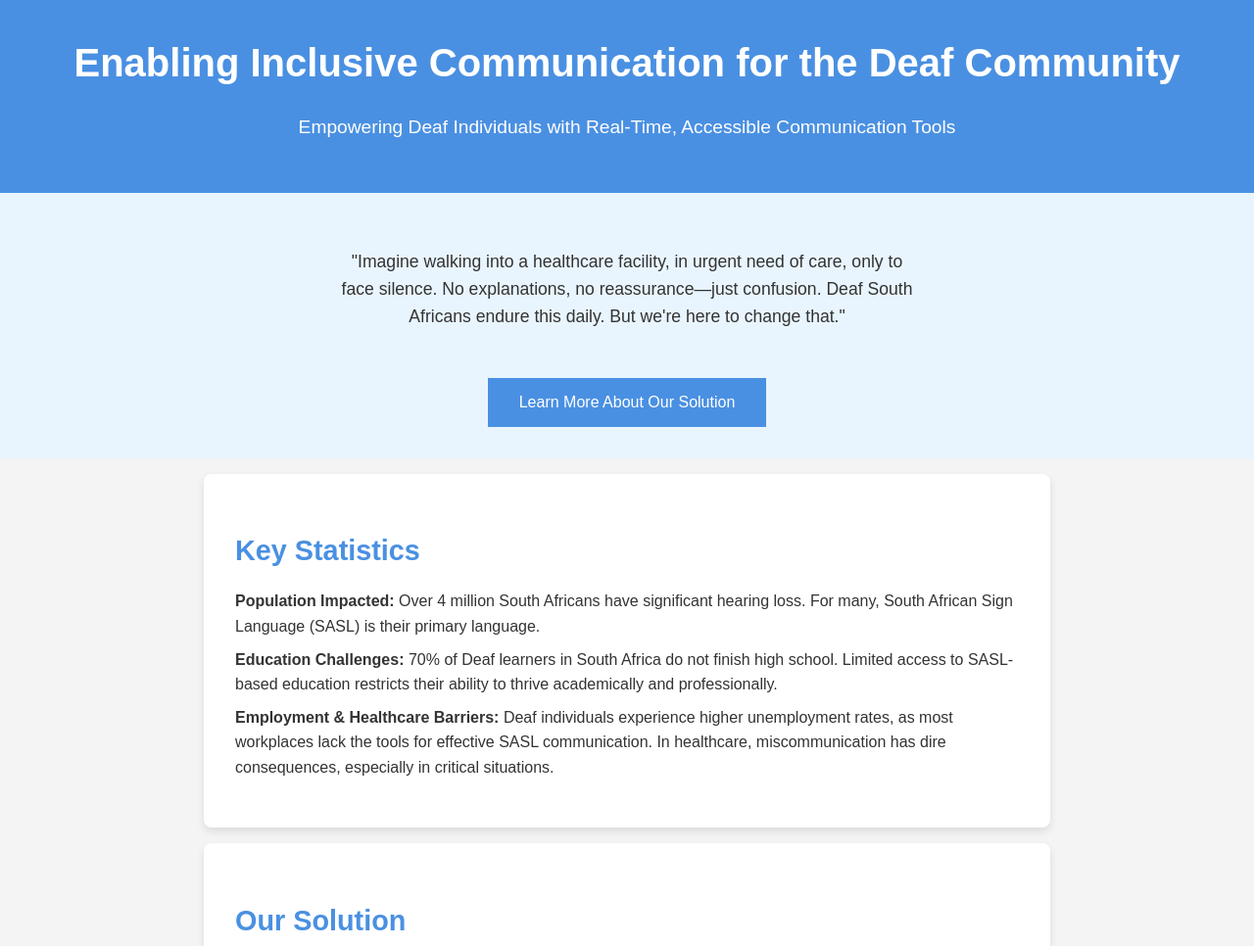
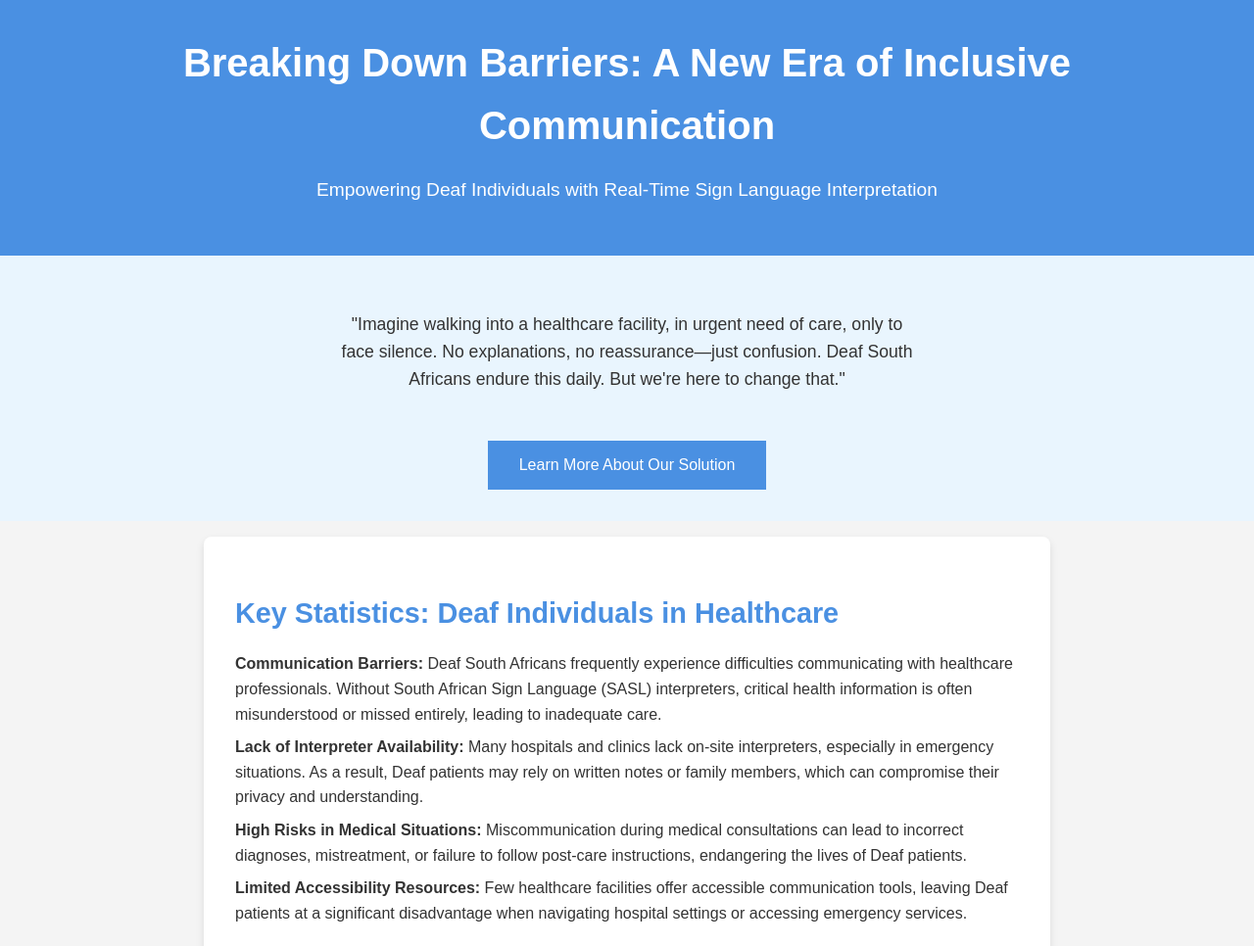
Before and after one commit to dpetersen13/signs_website, a plain HTML site: page index.html in a window 1280 px wide. Shown: the top 966 px of the page at 98% size. Drawn offline with Linux system fonts and the light colour scheme.

Commit message:
update with soem pictures.

```diff
--- a/index.html
+++ b/index.html
@@ -99,8 +99,8 @@
 
     <!-- Header Section -->
     <header>
-        <h1>Enabling Inclusive Communication for the Deaf Community</h1>
-        <p>Empowering Deaf Individuals with Real-Time, Accessible Communication Tools</p>
+        <h1>Breaking Down Barriers: A New Era of Inclusive Communication</h1>
+        <p>Empowering Deaf Individuals with Real-Time Sign Language Interpretation</p>
     </header>
 
     <!-- Hero Section -->
@@ -111,13 +111,16 @@
 
     <!-- Key Statistics Section -->
     <section class="content-section">
-        <h2>Key Statistics</h2>
+        <h2>Key Statistics: Deaf Individuals in Healthcare</h2>
         <ul>
-            <li><strong>Population Impacted:</strong> Over 4 million South Africans have significant hearing loss. For many, South African Sign Language (SASL) is their primary language.</li>
-            <li><strong>Education Challenges:</strong> 70% of Deaf learners in South Africa do not finish high school. Limited access to SASL-based education restricts their ability to thrive academically and professionally.</li>
-            <li><strong>Employment & Healthcare Barriers:</strong> Deaf individuals experience higher unemployment rates, as most workplaces lack the tools for effective SASL communication. In healthcare, miscommunication has dire consequences, especially in critical situations.</li>
+            <li><strong>Communication Barriers:</strong> Deaf South Africans frequently experience difficulties communicating with healthcare professionals. Without South African Sign Language (SASL) interpreters, critical health information is often misunderstood or missed entirely, leading to inadequate care.</li>
+            <li><strong>Lack of Interpreter Availability:</strong> Many hospitals and clinics lack on-site interpreters, especially in emergency situations. As a result, Deaf patients may rely on written notes or family members, which can compromise their privacy and understanding.</li>
+            <li><strong>High Risks in Medical Situations:</strong> Miscommunication during medical consultations can lead to incorrect diagnoses, mistreatment, or failure to follow post-care instructions, endangering the lives of Deaf patients.</li>
+            <li><strong>Limited Accessibility Resources:</strong> Few healthcare facilities offer accessible communication tools, leaving Deaf patients at a significant disadvantage when navigating hospital settings or accessing emergency services.</li>
         </ul>
+        <img src="img\deafperson signing ospital.gif" alt="Deaf patients facing struggles in hospitals" style="display: block; margin: 1.5rem auto; width: 80%; max-width: 600px;">
     </section>
+
 
     <!-- Our Solution Section -->
     <section class="content-section">
@@ -129,7 +132,7 @@
     <section class="content-section">
         <h2>Key Benefits</h2>
         <ul>
-            <li><strong>Fostering Accessibility and Equity:</strong> By making healthcare settings deaf-friendly, we align with global goals for equality, giving Deaf South Africans a dignified healthcare experience.</li>
+            <li><strong>Accessibility and Equity:</strong> By making healthcare settings deaf-friendly, we align with global goals for equality, giving Deaf South Africans a dignified healthcare experience.</li>
             <li><strong>Reducing Interpreter Reliance:</strong> Our 24/7, on-demand technology eliminates the need for physical interpreters, saving costs and offering reliable communication at all times.</li>
             <li><strong>Scalability for All Settings:</strong> Our solution integrates seamlessly across industries, from healthcare to retail to education, offering an accessible and flexible communication tool wherever it’s needed.</li>
         </ul>
@@ -144,6 +147,8 @@
             <li><strong>Corporate Offices:</strong> Empowering companies to achieve diversity and inclusion goals, creating accessible communication for Deaf employees.</li>
             <li><strong>Customer Service:</strong> Enabling large retailers to communicate effectively with Deaf customers, enhancing their shopping experience.</li>
             <li><strong>Transportation Hubs:</strong> Facilitating precise communication for Deaf travelers in airports and bus stations.</li>
+            <img src="img\0816hearingloopcao135.jpg" alt="Deaf patients facing struggles in hospitals" style="display: block; margin: 1.5rem auto; width: 80%; max-width: 600px;">
+
         </ul>
     </section>
 
@@ -156,7 +161,7 @@
 
     <!-- Footer Section -->
     <footer>
-        <p>&copy; 2024 [Your Project’s Name] - All rights reserved.</p>
+        <p>&copy; 2024 [still need to decide a project name] - All rights reserved.</p>
     </footer>
 
 </body>
```
Also changed, not shown: img/0816hearingloopcao135.jpg (added), img/at  a conuter signing.webp (added), img/deaf-person-at-hospital-consultation-D25P1G.jpg (added), img/deafperson signing ospital.gif (added), img/person singing over laptop.jpg (added), 1 other file.
